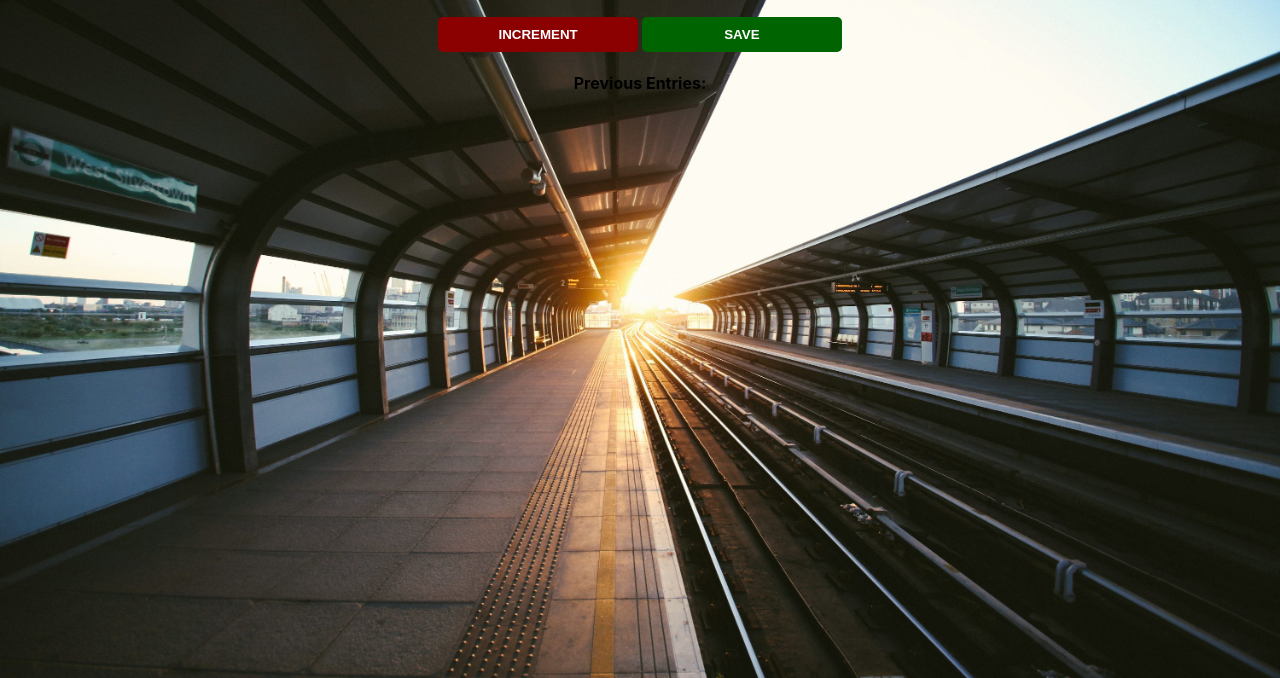
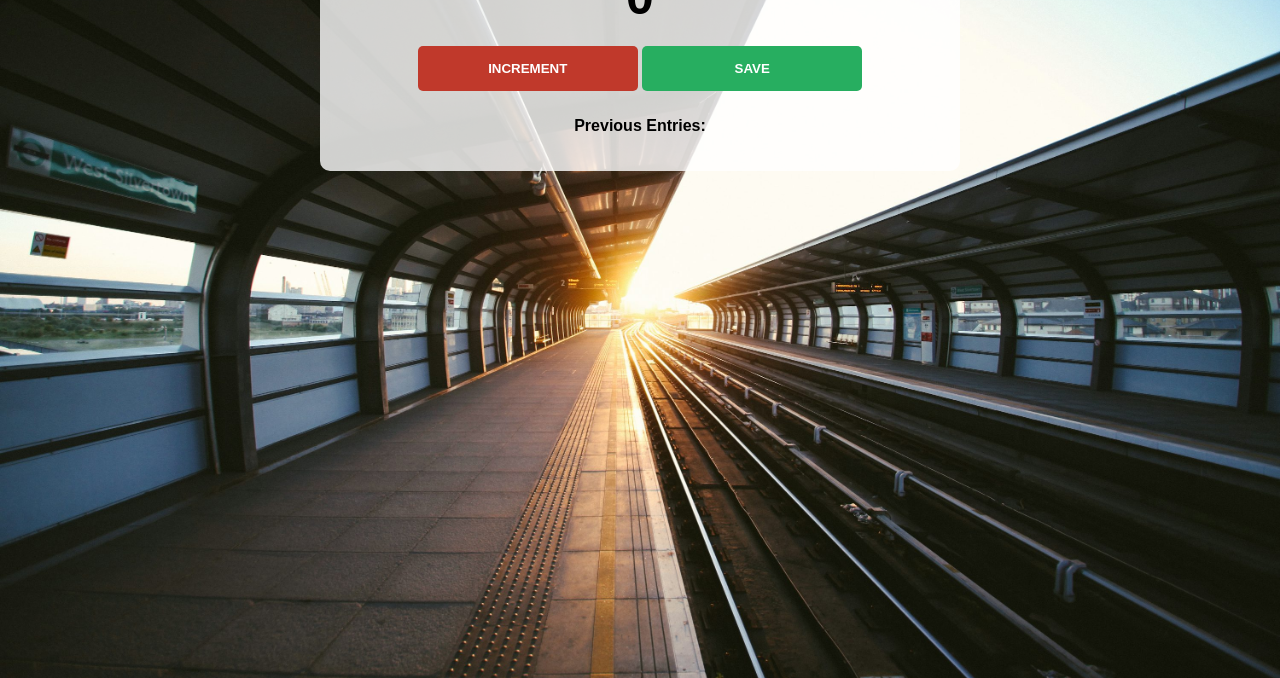
Before and after one commit to Sankalp23-29/PassengerCounterApp, a plain HTML site: page index.html in a window 1280 px wide. Shown: the part 122-800 px from the top of the page. Drawn offline with Linux system fonts and the light colour scheme.

Commit message:
Update index.css

```diff
--- a/index.css
+++ b/index.css
@@ -1,14 +1,23 @@
 body {
     background-image: url("station.jpg");
     background-size: cover;
-    font-family: -apple-system, BlinkMacSystemFont, 'Segoe UI', Roboto, Oxygen, Ubuntu, Cantarell, 'Open Sans', 'Helvetica Neue', sans-serif;
+    font-family: 'Arial', sans-serif; /* Changed font */
     font-weight: bold;
     text-align: center;
+}
+
+.container {
+    max-width: 600px; /* Added max width */
+    margin: 0 auto; /* Center the container */
+    padding: 20px; /* Added padding */
+    background-color: rgba(255, 255, 255, 0.8); /* Light background for readability */
+    border-radius: 10px; /* Rounded corners */
 }
 
 h1 {
     margin-top: 10px;
     margin-bottom: 10px;
+    font-size: 36px; /* Adjusted font size */
 }
 
 h2 {
@@ -19,19 +28,28 @@ h2 {
 
 button {
     border: none;
-    padding-top: 10px;
-    padding-bottom: 10px;
+    padding: 15px; /* Increased padding */
     color: white;
     font-weight: bold;
-    width: 200px;
-    margin-bottom: 5px;
+    width: 220px; /* Adjusted width */
+    margin-bottom: 10px; /* Increased margin */
     border-radius: 5px;
+    cursor: pointer; /* Added cursor pointer */
+    transition: background 0.3s; /* Smooth transition for hover effect */
 }
 
 #increment-btn {
-    background: darkred;
+    background: #c0392b; /* Changed button color */
+}
+
+#increment-btn:hover {
+    background: #e74c3c; /* Hover effect */
 }
 
 #save-btn {
-    background: darkgreen;
+    background: #27ae60; /* Changed button color */
 }
+
+#save-btn:hover {
+    background: #2ecc71; /* Hover effect */
+}
```
